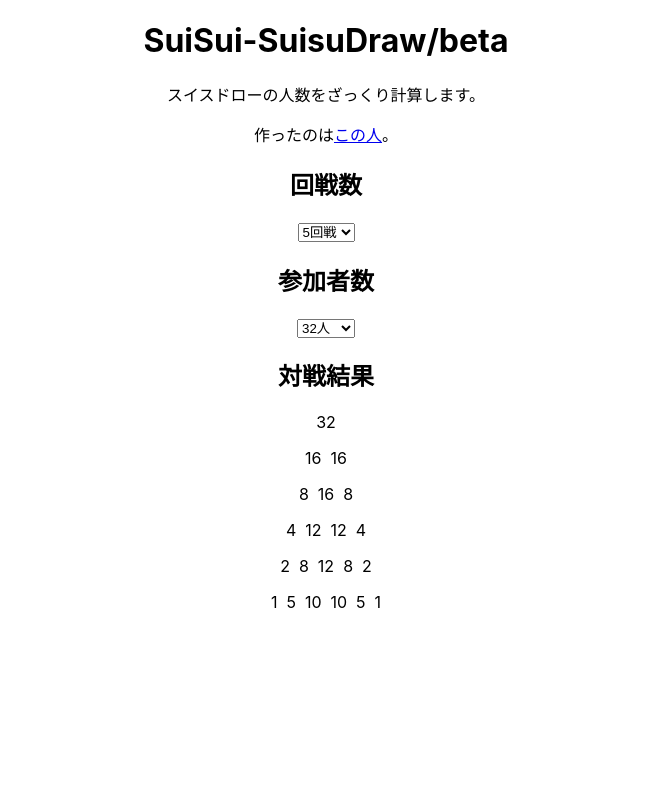
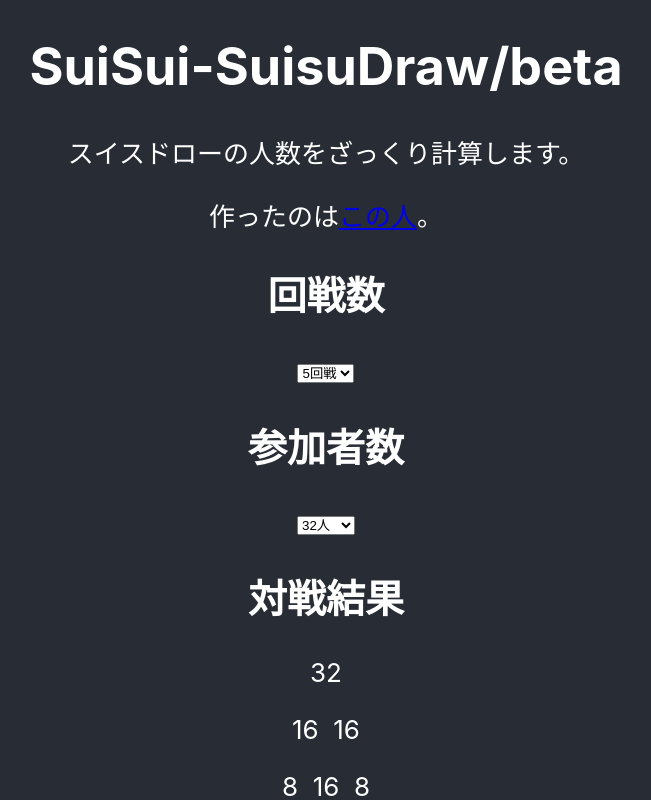
Before and after one commit to rue1-suzuki/suisuisuisu-draw, a React (Create React App) app: page / in a window 1280 px wide. Shown: the top 800 px of the page, without its empty margins (314-965 px from the left). Built offline with nearby package versions, Linux system fonts and the light colour scheme.

Commit message:
add minimal css

```diff
--- a/src/App.css
+++ b/src/App.css
@@ -1,12 +1,10 @@
-body{
+body {
+  background-color: #282c34;
+  display: flex;
+  flex-direction: column;
+  align-items: center;
+  justify-content: center;
+  font-size: calc(10px + 2vmin);
+  color: white;
   text-align: center;
 }
-
-table {
-  margin: auto;
-  text-align: center;
-}
-
-td {
-  justify-content: center;
-}
```
